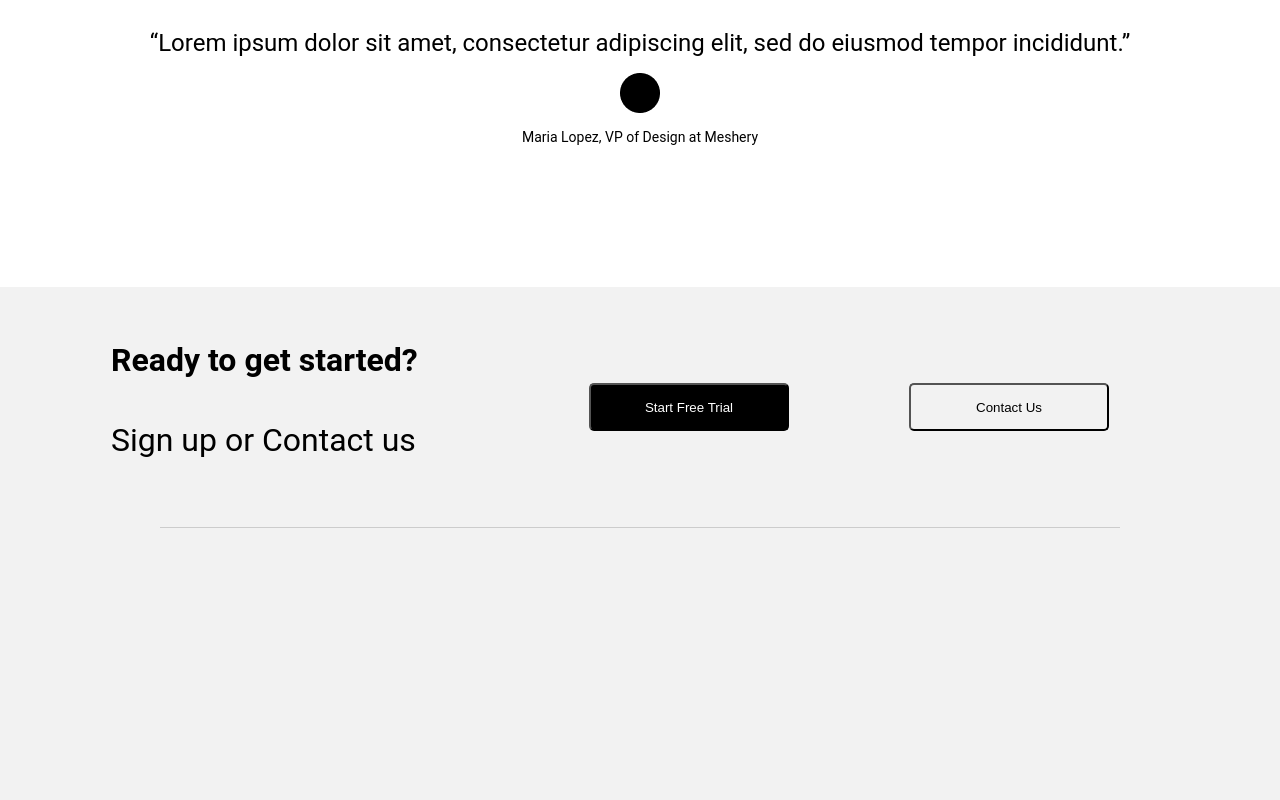
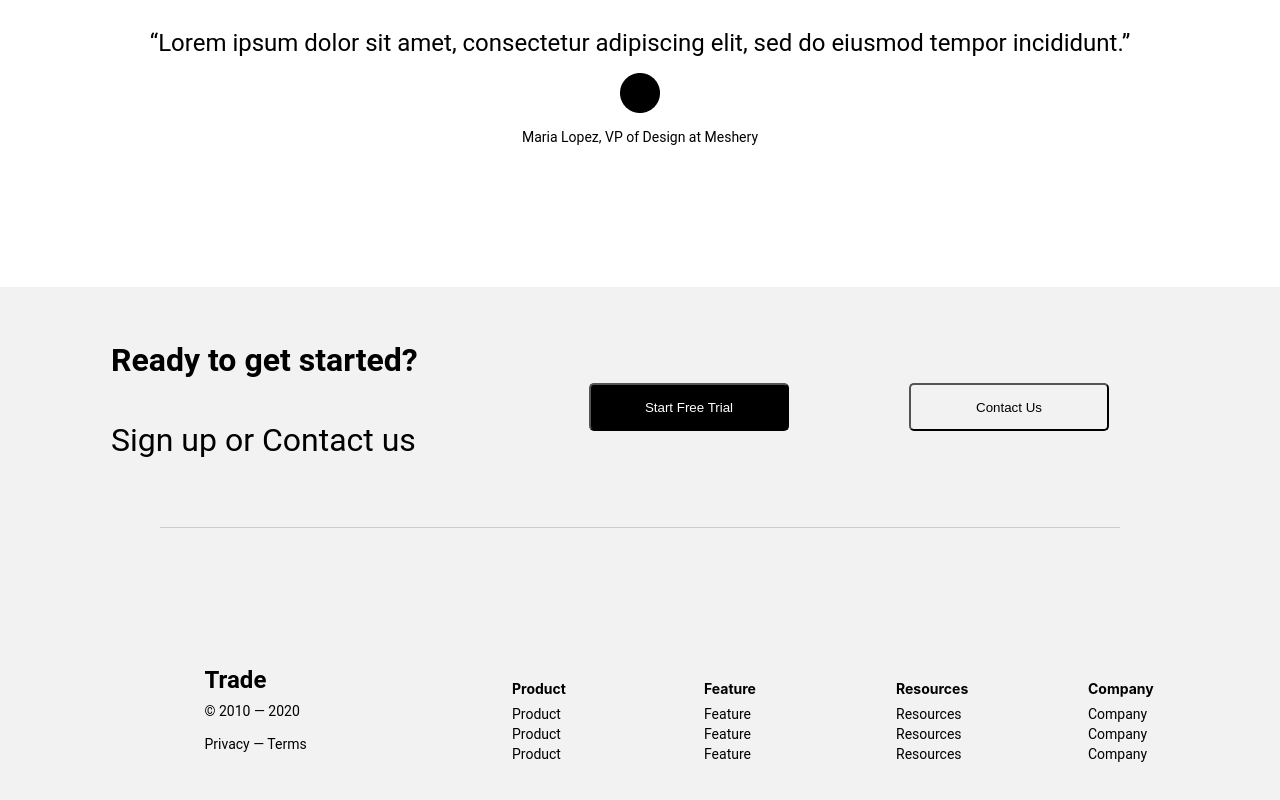
Before and after one commit to t1mk1ll3r4ll/CSSTrade, a Next.js app: page / in a window 1280 px wide. Shown: the part 3810-4610 px from the top of the page. Built offline with nearby package versions, Linux system fonts and the light colour scheme.

Commit message:
finished

```diff
--- a/pages/index.tsx
+++ b/pages/index.tsx
@@ -160,7 +160,60 @@ const index = () => {
                <div></div>
              </div>
             <div className="footer">
+              <div className="logoFooter">
+                <div>
+                  <div>Trade</div>
+                  <a>
+                    © 2010 — 2020
+                  </a>
+                  <p>
+                    Privacy — Terms
+                  </p>
+                  </div>
+              </div>
+                <div className="ProductContainer">
+                  <h1>Product</h1>
+                  <div>
+                  <a>Product</a>
+                  <a>Product</a>
+                  <a>Product</a>
+                  </div>
 
+                </div>
+                <div className="FeatureContainer">
+                  <h1>Feature</h1>
+                  <div>
+                    <a>Feature</a>
+                    <a>Feature</a>
+                    <a>Feature</a>
+                  </div>
+                </div>
+                <div className="ResoursesContainer">
+                  <h1>
+                  Resources
+                  </h1>
+                    <div>
+                      <a>Resources</a>
+                      <a>Resources</a>
+                      <a>Resources</a>
+                    </div>
+                  </div>
+                <div className="CompanyContainer">
+                  <h1>
+                    Company
+                  </h1>
+                  <div>
+                  <a>
+                    Company
+                  </a>
+                  <a>
+                    Company
+                  </a>
+                   <a>
+                    Company
+                  </a>
+                  </div>
+                    </div>
             </div>
           </div>
     </>
--- a/stylesheets/style.css
+++ b/stylesheets/style.css
@@ -677,9 +677,183 @@ body {
   background: #f2f2f2;
   width: 100%;
   height: 380px;
+  display: -webkit-box;
+  display: -ms-flexbox;
+  display: flex;
+  -webkit-box-orient: horizontal;
+  -webkit-box-direction: normal;
+      -ms-flex-direction: row;
+          flex-direction: row;
+  -webkit-box-pack: justify;
+      -ms-flex-pack: justify;
+          justify-content: space-between;
+  -webkit-box-align: center;
+      -ms-flex-align: center;
+          align-items: center;
+}
+
+.footer .logoFooter {
+  background: #f2f2f2;
+  font-family: roboto;
+  font-weight: 700;
+  font-size: 24px;
+  margin: auto;
+}
+
+.footer a {
+  width: 96px;
+  height: 20px;
+  font-family: roboto;
+  font-size: 14px;
+  text-align: left;
+  font-weight: 400;
+}
+
+.footer p {
+  width: 103px;
+  height: 20px;
+  font-size: 14px;
+  font-family: roboto;
+  font-weight: 400;
+}
+
+.footer .ProductContainer {
+  width: 15%;
+  -webkit-box-pack: center;
+      -ms-flex-pack: center;
+          justify-content: center;
+  -webkit-box-align: center;
+      -ms-flex-align: center;
+          align-items: center;
+}
+
+.footer .ProductContainer h1 {
+  font-size: 14px;
+  font-weight: 700;
+}
+
+.footer .ProductContainer div {
+  display: -webkit-box;
+  display: -ms-flexbox;
+  display: flex;
+  -webkit-box-orient: vertical;
+  -webkit-box-direction: normal;
+      -ms-flex-direction: column;
+          flex-direction: column;
+  -webkit-box-pack: justify;
+      -ms-flex-pack: justify;
+          justify-content: space-between;
+  -webkit-box-align: left;
+      -ms-flex-align: left;
+          align-items: left;
+}
+
+.footer .FeatureContainer {
+  width: 15%;
+  -webkit-box-pack: center;
+      -ms-flex-pack: center;
+          justify-content: center;
+  -webkit-box-align: center;
+      -ms-flex-align: center;
+          align-items: center;
+}
+
+.footer .FeatureContainer h1 {
+  font-size: 14px;
+  font-weight: 700;
+}
+
+.footer .FeatureContainer div {
+  display: -webkit-box;
+  display: -ms-flexbox;
+  display: flex;
+  -webkit-box-orient: vertical;
+  -webkit-box-direction: normal;
+      -ms-flex-direction: column;
+          flex-direction: column;
+  -webkit-box-pack: justify;
+      -ms-flex-pack: justify;
+          justify-content: space-between;
+  -webkit-box-align: left;
+      -ms-flex-align: left;
+          align-items: left;
+}
+
+.footer .ResoursesContainer {
+  width: 15%;
+  -webkit-box-pack: center;
+      -ms-flex-pack: center;
+          justify-content: center;
+  -webkit-box-align: center;
+      -ms-flex-align: center;
+          align-items: center;
+}
+
+.footer .ResoursesContainer h1 {
+  font-size: 14px;
+  font-weight: 700;
+}
+
+.footer .ResoursesContainer div {
+  display: -webkit-box;
+  display: -ms-flexbox;
+  display: flex;
+  -webkit-box-orient: vertical;
+  -webkit-box-direction: normal;
+      -ms-flex-direction: column;
+          flex-direction: column;
+  -webkit-box-pack: justify;
+      -ms-flex-pack: justify;
+          justify-content: space-between;
+  -webkit-box-align: left;
+      -ms-flex-align: left;
+          align-items: left;
+}
+
+.footer .CompanyContainer {
+  width: 15%;
+  -webkit-box-pack: center;
+      -ms-flex-pack: center;
+          justify-content: center;
+  -webkit-box-align: center;
+      -ms-flex-align: center;
+          align-items: center;
+}
+
+.footer .CompanyContainer h1 {
+  font-size: 14px;
+  font-weight: 700;
+}
+
+.footer .CompanyContainer div {
+  display: -webkit-box;
+  display: -ms-flexbox;
+  display: flex;
+  -webkit-box-orient: vertical;
+  -webkit-box-direction: normal;
+      -ms-flex-direction: column;
+          flex-direction: column;
+  -webkit-box-pack: justify;
+      -ms-flex-pack: justify;
+          justify-content: space-between;
+  -webkit-box-align: left;
+      -ms-flex-align: left;
+          align-items: left;
 }
 
 @media only screen and (max-width: 768px) {
+  .footer {
+    -webkit-box-orient: vertical;
+    -webkit-box-direction: normal;
+        -ms-flex-direction: column;
+            flex-direction: column;
+    height: auto;
+    margin: auto;
+    padding: 1rem;
+    -webkit-box-pack: start;
+        -ms-flex-pack: start;
+            justify-content: flex-start;
+  }
   .blackContainer {
     -webkit-box-orient: vertical;
     -webkit-box-direction: normal;
--- a/stylesheets/style.scss
+++ b/stylesheets/style.scss
@@ -485,13 +485,117 @@ padding: 1rem;
 
 }
 .footer{
+
     max-width: 100%;
     min-width: 720px;
-        background: #f2f2f2;
+    background: #f2f2f2;
     width: 100%;
     height: 380px;
-}
+    display: flex;
+    flex-direction: row;
+    justify-content: space-between;
+    align-items: center;
+
+    .logoFooter{
+
+        background: #f2f2f2;
+        font-family: roboto;
+        font-weight: 700;
+        font-size: 24px;
+        margin: auto;
+    }
+    a{
+        width: 96px;
+        height: 20px;
+        font-family: roboto;
+        font-size:14px ;
+        text-align: left;
+        font-weight: 400;
+    }
+    p{
+        width: 103px;
+        height: 20px;
+        font-size: 14px;
+        font-family: roboto;
+        font-weight: 400;
+
+
+    }
+    .ProductContainer{
+        width: 15%;
+        justify-content: center;
+        align-items: center;
+        h1{
+         font-size: 14px;
+         font-weight: 700;
+        }
+        div{
+            display: flex;
+            flex-direction: column;
+            justify-content: space-between;
+            align-items: left;
+        }
+    }
+    .FeatureContainer{
+        width: 15%;
+        justify-content: center;
+        align-items: center;
+        h1{
+         font-size: 14px;
+         font-weight: 700;
+        }
+        div{
+            display: flex;
+            flex-direction: column;
+            justify-content: space-between;
+            align-items: left;
+        }
+
+    }
+    .ResoursesContainer{
+        width: 15%;
+        justify-content: center;
+        align-items: center;
+        h1{
+         font-size: 14px;
+         font-weight: 700;
+        }
+        div{
+            display: flex;
+            flex-direction: column;
+            justify-content: space-between;
+            align-items: left;
+        }
+
+    }
+    .CompanyContainer{
+        width: 15%;
+        justify-content: center;
+        align-items: center;
+        h1{
+         font-size: 14px;
+         font-weight: 700;
+        }
+        div{
+            display: flex;
+            flex-direction: column;
+            justify-content: space-between;
+            align-items: left;
+        }
+
+    }
+    }
+
+
 @media only screen and (max-width: 768px) {
+    .footer{
+        flex-direction: column;
+        height: auto;
+        margin: auto;
+        padding: 1rem;
+         justify-content: flex-start;
+
+    }
     .blackContainer{
         flex-direction: column;
         height: auto;
```
Also changed, not shown: 1 other file (tests, documents, lock files or other folders).
